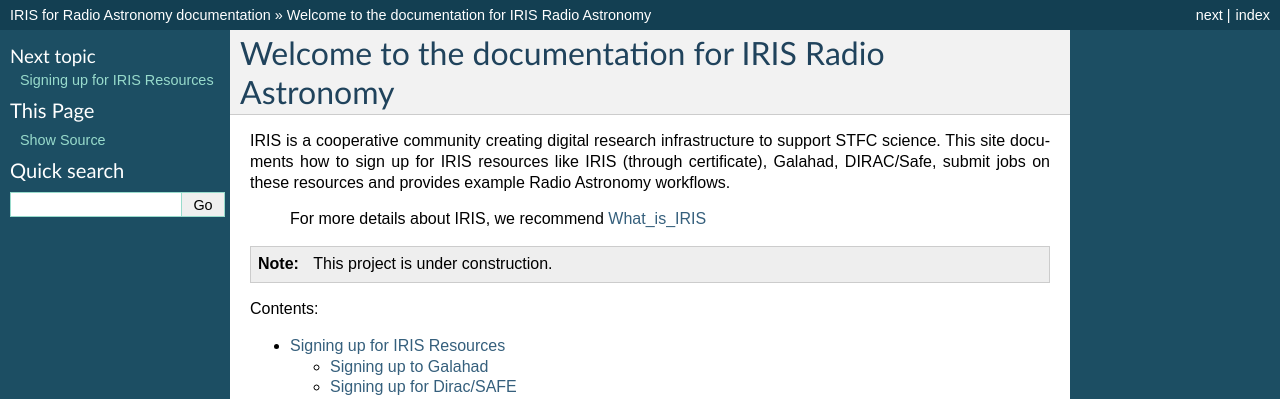
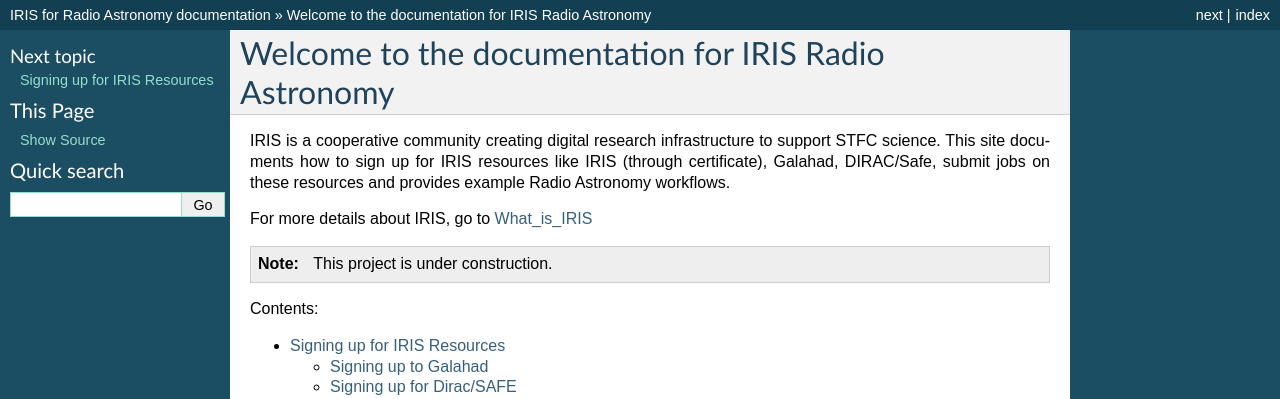
Before and after one commit to cimpani/IRISDTest, a Sphinx documentation site: the page built from source/index.rst, in a window 1280 px wide. Shown: the top 399 px of the page. Built offline with Sphinx 7.4.7, drawn with Linux system fonts in a browser that asks for light colours.

Commit message:
Update index.rst

```diff
--- a/source/index.rst
+++ b/source/index.rst
@@ -10,7 +10,7 @@ Welcome to the documentation for IRIS Radio Astronomy
 IRIS is a cooperative community creating digital research infrastructure to support STFC science. This
 site documents how to sign up for IRIS resources like IRIS (through certificate), Galahad, DIRAC/Safe, submit jobs on these resources and provides example Radio Astronomy workflows.
 
- For more details about IRIS, we recommend `What_is_IRIS <https://www.iris.ac.uk/>`__
+For more details about IRIS, go to `What_is_IRIS <https://www.iris.ac.uk/>`__
 
 .. note::
 
```
